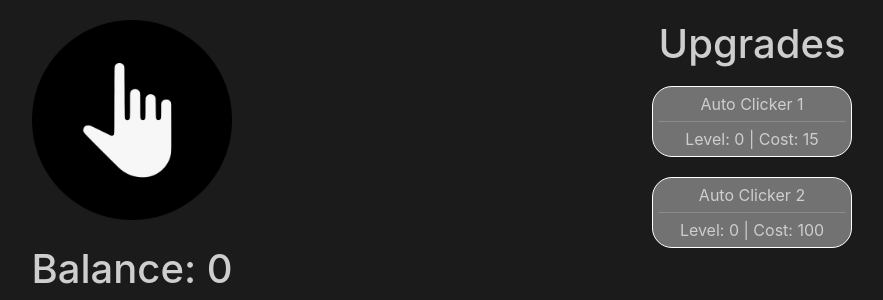
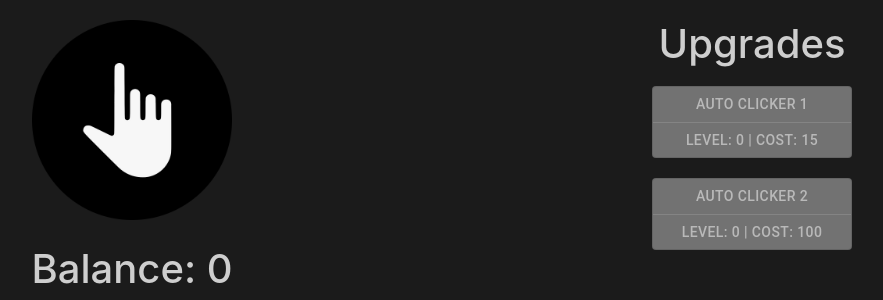
Before and after one commit to AntonioToni/idle-clicker, a React (Create React App) app: page / in a window 1280 px wide. Shown: the top 300 px of the page, without its empty margins (198-1081 px from the left). Built offline with nearby package versions, Linux system fonts and the light colour scheme.

Commit message:
Upgrade button styling (#28)
* Upgrade button styling with MUI

```diff
--- a/src/components/upgradeButton.css
+++ b/src/components/upgradeButton.css
@@ -1,32 +1,18 @@
 .upgradeButton{
   width: 200px;
-  padding: 5px;
-  border: 1px solid white;
-  border-radius: 20px;
-  margin: 10px 0 10px 0;
-  color: rgb(206, 206, 206);
-  background-color: transparent;
   transition: 300ms ease;
   -webkit-animation: fadeIn 1s;
   animation: fadeIn 1s;
 }
 
-.upgradeButton:hover{
-  outline: 2px solid rgb(255, 255, 255);
-}
-
-.upgradeButtonDisabled{
-  background-color: rgb(114, 114, 114);
-}
-
-.upgradeButtonDisabled:hover{
-  cursor:not-allowed;
-  outline: none;
-}
-
 .buttonDesc{
   position: relative;
   display: inline-block;
+}
+
+.MuiButtonBase-root:disabled {
+  background-color: rgb(114, 114, 114);
+  color: rgb(255, 255, 255);
 }
 
 .buttonDesc .buttonDescText{
--- a/src/components/upgradeButton.tsx
+++ b/src/components/upgradeButton.tsx
@@ -1,3 +1,4 @@
+import { Button } from "@mui/material";
 import React, { FunctionComponent, useState } from "react";
 import './upgradeButton.css'
 interface ButtonProps {
@@ -11,27 +12,45 @@ interface ButtonProps {
   autoIncrementTotal: number;
 }
 
+const buttonSX = {
+  "&:hover":{
+    borderColor: 'rgb(255,255,255)',
+    outline: '1px solid rgb(255,255,255)',
+    backgroundColor: 'rgba(60, 60, 60, 0.1)',
+  },
+  "&:disabled":{
+    color: 'rgb(185,185,185)',
+  },
+  "&:disabled:hover":{
+    PointerEvent: 'auto',
+    cursor: 'not-allowed'
+  },
+  color: 'rgb(255,255,255)',
+  borderColor: 'rgb(223,223,223)',
+  padding: '5px 0 5px 0'
+}
+
 const UpgradeButton: FunctionComponent<ButtonProps> = (props: ButtonProps) => {
 
   const [isVisible, setIsVisible] = useState(false);
 
-  if (props.balance >= props.cost - 200 && !isVisible) {
+  if (props.balance >= props.cost - Math.max(200, props.cost * 0.1) && !isVisible) {
     setIsVisible(true);
   }
 
   return (
     <div className="buttonDesc">
-      <button
-        type="button"
-        style={{ display: isVisible ? "inline-block" : "none" }}
+      <Button
+        variant="outlined"
+        sx={buttonSX}
+        style={{ display: isVisible ? "inline-block" : "none" , margin: "10px"}}
         id={props.id}
-        data-toggle="tooltip"
-        data-placement="left"
-        className={props.balance < props.cost ? "upgradeButton upgradeButtonDisabled" : "upgradeButton"}
+        disabled={props.balance < props.cost ? true : false}
+        className="upgradeButton"
         onClick={() => { props.clickHandler(props.id) }}>
         {props.name} <br /> <hr />
         Level: {props.level} | Cost: {props.cost}
-      </button>
+      </Button>
       <span className={props.level === 0 ? "buttonDescText" : "buttonDescText buttonDescTextExpanded"}>
         {props.name} <br/>
         Owned: {props.level} <br/>
```
